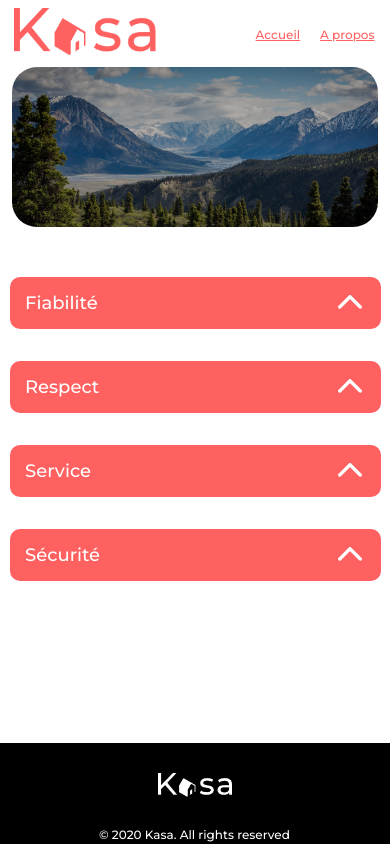
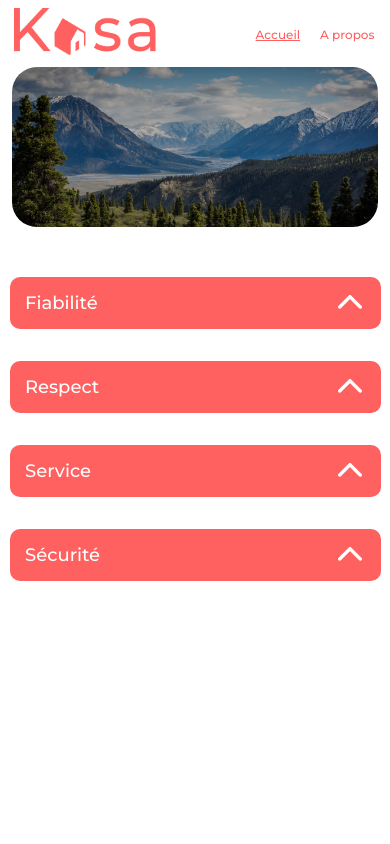
Before and after one commit to kevingrandpierre/kasa_p7, a React (Create React App) app: page /about in a window 390 px wide. Shown: the top 844 px of the page. Built offline with nearby package versions, Linux system fonts and the light colour scheme.

Commit message:
modify css

```diff
--- a/src/components/collapse/collapse.css
+++ b/src/components/collapse/collapse.css
@@ -1,11 +1,9 @@
 .collapse {
     border-bottom-left-radius: 5px;
     border-bottom-right-radius: 5px;
-    /*background-color: #F7F7F7;*/
     margin-bottom: 2rem;
     width: 100%;
 }
-
 
 .collapseTitle {
     display: flex;
@@ -37,15 +35,13 @@
     visibility: visible;
     opacity: 1;
     height: auto;
-    /*margin-top: 15px;*/
-    /*padding-left: 10px;
-    padding-bottom: 5px;*/
-    padding: 20px;
-    font-size: 18px !important;
-    font-weight: 400 !important;
+    font-weight: 400;
+    font-size: 24px;
     color: #FF6060;
     background-color: #F7F7F7;
     transition: visibility 0.5s ease-in-out, opacity 0.5s ease-in-out, height 0.2s ease-in-out;
+    padding: 25px;
+    line-height: 150%;
 }
 
 .collapseContent p{
--- a/src/layouts/footer/footer.css
+++ b/src/layouts/footer/footer.css
@@ -4,9 +4,8 @@ footer {
     justify-content: center;
     align-items: center;
     width: 100%;
-    position: relative;
+    position: fixed;
     padding: 20px 0;
-    /* Place le footer en bas de la page */
     bottom: 0;
 }
 
--- a/src/layouts/header/header.css
+++ b/src/layouts/header/header.css
@@ -29,6 +29,15 @@
     padding: 0 20px;
 }
 
+.nav_links a:hover {
+    text-decoration: underline; /* Soulignement au survol du lien */
+}
+
+.nav_links a.active {
+    text-decoration: none; /* Enlève le soulignement du lien actif */
+}
+
+
 @media screen and (max-width: 650px) {
     .nav_logo img{
         height: 47px;
--- a/src/layouts/header/header.jsx
+++ b/src/layouts/header/header.jsx
@@ -1,8 +1,11 @@
 import React from "react";
+import { Link, useLocation } from "react-router-dom";
 import Logo from "../../assets/images/LOGO.png";
 import "./header.css";
 
 function Header() {
+    const location = useLocation();
+
     return (
         <header>
             <nav className="navigation">
@@ -11,10 +14,12 @@ function Header() {
                 </div>
                 <ul className="nav_links">
                     <li>
-                        <a href="/">Accueil</a>
+                        {/*Permet de définir un lien vers la page d'accueil et de le souligner s'il n'est pas actif*/}
+                        <Link to="/" className={location.pathname === "/" ? "active" : ""}>Accueil</Link>
                     </li>
                     <li>
-                        <a href="/about">A propos</a>
+                        {/* Permet de définir un lien vers la page about et de le souligner s'il n'est pas actif  */}
+                        <Link to="/about" className={location.pathname === "/about" ? "active" : ""}>A propos</Link>
                     </li>
                 </ul>
             </nav>
--- a/src/pages/about/about.css
+++ b/src/pages/about/about.css
@@ -1,11 +1,8 @@
 .sectionAbout {
     text-align: center;
     margin: 50px 130px;
-    font-weight: 400 !important;
-    font-size: 24px !important;
-    padding-bottom: 25.7rem;
+    padding-bottom: 19.7rem;
 }
-
 .bannerBackground_about {
     background-image: linear-gradient(rgba(0, 0, 0, 0.3), rgba(0, 0, 0, 0.3));
 }
@@ -14,7 +11,7 @@
     .sectionAbout {
       margin: 50px 10px;
       width: 95%;
-      padding-bottom: 5rem;
+        padding-bottom: 13.7rem;
     }
 
     .collapseAbout {
--- a/src/pages/housing/housing.css
+++ b/src/pages/housing/housing.css
@@ -1,3 +1,5 @@
+
+
 .description_housing {
     margin: 40px;
     display: flex;
@@ -21,8 +23,9 @@
 }
 
 .housing_content {
+    flex: 1;
     margin: 2rem;
-    padding-bottom: 10.75rem;
+    padding-bottom: 6rem;
 }
 
 .housing_location {
```
